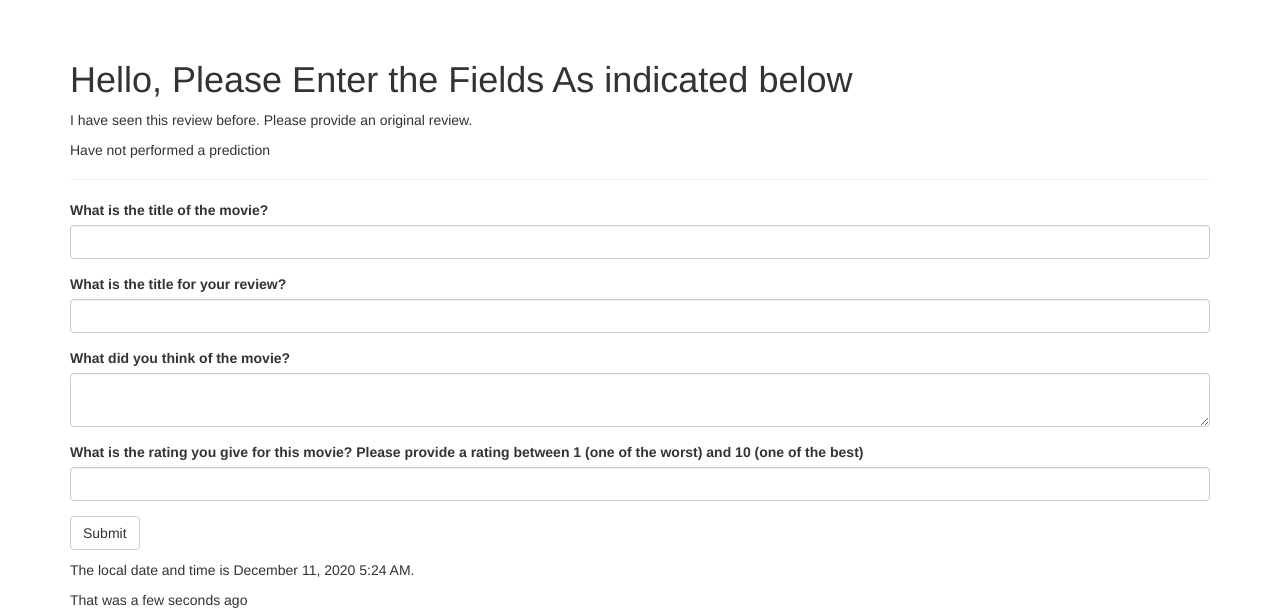
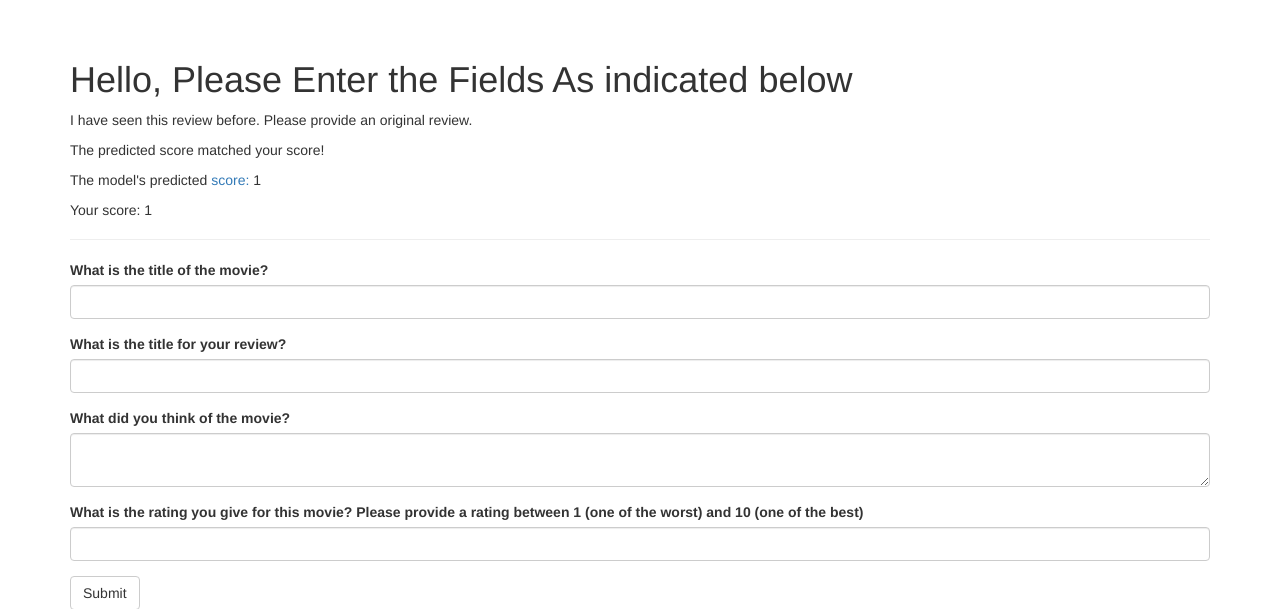
Before and after one commit to michael-a-green/Metis_Project5, a Flask app: page / in a window 1280 px wide. Shown: the part 52-661 px from the top of the page. Run offline with Flask 2, Linux system fonts and the light colour scheme; the visitor is signed in with stand-in values (Sample User, id 1); parts of the project's set-up code (start-up, migrations or seed data) failed here and were passed over; some libraries are stand-ins or nearby versions.

Commit message:
feat: updated web app to be able to perform predictions with one of the keras models trained and validated in this project
I also updated to README with more documentation including an updated web app demonstration video
Fixed issue where MyClassifier::gen_net_promoter() was incorrect per the definition of net promoter score
Updated index.html to generate HTML based more closely on the actions taken by the user

```diff
--- a/Source/web_app/app/main/views.py
+++ b/Source/web_app/app/main/views.py
@@ -12,6 +12,7 @@ from ..predictor import MyClassifier
 clf = MyClassifier()
 
 
+
 @main.route('/', methods=["GET", "POST"])
 def index():
     review_form = ReviewForm()
@@ -20,27 +21,39 @@ def index():
     #hardcoded for now
     #TODO Incorp the model prediction
     MACHINE_RATING = 10
-    prediction_matched = False
-    session["prediction_performed"] = False
-    y_pred = 0
-    y_test = 0
+    #prediction_matched = False
+    #session["prediction_performed"] = False
+    #y_pred = 0
+    #y_test = 0
 
 
     if review_form.validate_on_submit():
 
         #check that the exact same review text isn't being added twice
         review = ReviewTable.query.filter_by(review=review_form.review.data).first()
+        print("Received a form")
 
 
         if review is None:
 
             #This review has never been seen before so perform a prediction on it
+            print("Never saw this review so going to do a predict on it")
             userinput_dict = {"review_text" : [review_form.review.data], "review_title" : [review_form.review_title.data], "review_star_rating" : [review_form.user_rating.data] }
             userinput_df = pd.DataFrame(userinput_dict)
             y_pred = clf.predict(userinput_df)
             y_test = userinput_df.review_star_rating.apply(clf.gen_net_promoter)
             y_test = y_test[0]
+
+            print("Did prediction. y_pred = {} y_test = {}".format(y_pred, y_test))
+
+            #converting y_pred to a python int
+            y_pred = int(y_pred)
+            y_test = int(y_test)
+            print("After conversion. y_pred = {} y_test = {}".format(y_pred, y_test))
+
             session["prediction_performed"] = True
+            session["y_pred"] = y_pred
+            session["y_test"] = y_test
 
             #review never seen so add it to the database
 
@@ -52,25 +65,36 @@ def index():
                 user_rating=review_form.user_rating.data,
                 machine_rating=y_pred
             )
+            print("Created data base object =>\n{}n".format(review_db_obj))
 
-            if y_pred  == y_test:
-                prediction_matched = True
+            if session.get("y_pred", 0) == session.get("y_test", 0):
+                session["prediction_matched"] = True
             else:
-                prediction_matched = False
+                session["prediction_matched"] = False
 
-                db.session.add(review_db_obj)
-                db.session.commit()
-                session["known"] = False
-            return redirect(url_for(".index"))
+            db.session.add(review_db_obj)
+            db.session.commit()
+            print("Finished writing into database")
+            session["known"] = False
+            #print("Doing redirect url")
+            #return redirect(url_for(".index"))
 
         else:
             #review seen before
+            print("Found in database already!")
             session["known"] = True
-        #return redirect( url_for(".index")  )
+            session["prediction_performed"] = False
+
+        print("Doing redirect url")
+        return redirect( url_for(".index")  )
+
+    print("type(y_pred) = {} y_pred = {}".format(type( session.get("y_pred", 0)), session.get("y_pred", 0)))
+    print("type(y_test) = {} y_test = {}".format(type( session.get("y_test", 0)), session.get("y_test", 0)))
+    print("just before render: prediction_performed = {}".format(session.get("prediction_performed",False)))
 
     return render_template("index.html",
                            current_time=datetime.utcnow(),
                            known=session.get("known",False),
                            prediction_performed=session.get("prediction_performed",False),
                            review_form=review_form,
-                           prediction_matched=prediction_matched)
+                           prediction_matched=session.get("prediction_matched",False), y_test=session.get("y_test", 0), y_pred=session.get("y_pred", 0))
--- a/Source/web_app/app/templates/index.html
+++ b/Source/web_app/app/templates/index.html
@@ -8,21 +8,31 @@
 <div class="page-header">
   <h1>Hello, Please Enter the Fields As indicated below</h1>
 
+  {% if not prediction_performed %}
+
+  <p>Have not performed a prediction</p>
+
+  {% else %}
+
   {% if not known %}
+
   <p>Never saw this review before! Thanks.</p>
+
   {% else %}
+
   <p>I have seen this review before. Please provide an original review.</p>
+
   {% endif %}
-  {% if not prediction_performed %}
-  <p>Have not performed a prediction</p>
-  {% else %}
-  {% if prediction_matched %}
+
+  {% if y_pred == y_test %}
   <p>The predicted score matched your score!</p>
   {% else %}
-  <p>The predicted score did not matche your score.</p>
+  <p>The predicted score did not match your score.</p>
   {% endif %}
+
   <p>The model's predicted <a href="https://www.qualtrics.com/experience-management/customer/net-promoter-score/">score: </a>{{ y_pred  }}</p>
   <p>Your score: </a>{{ y_test }}</p>
+
   {% endif %}
 
 
```
Also changed, not shown: Source/web_app/app/predictor.py (+5 -3 lines), README.md, 1 other file.
